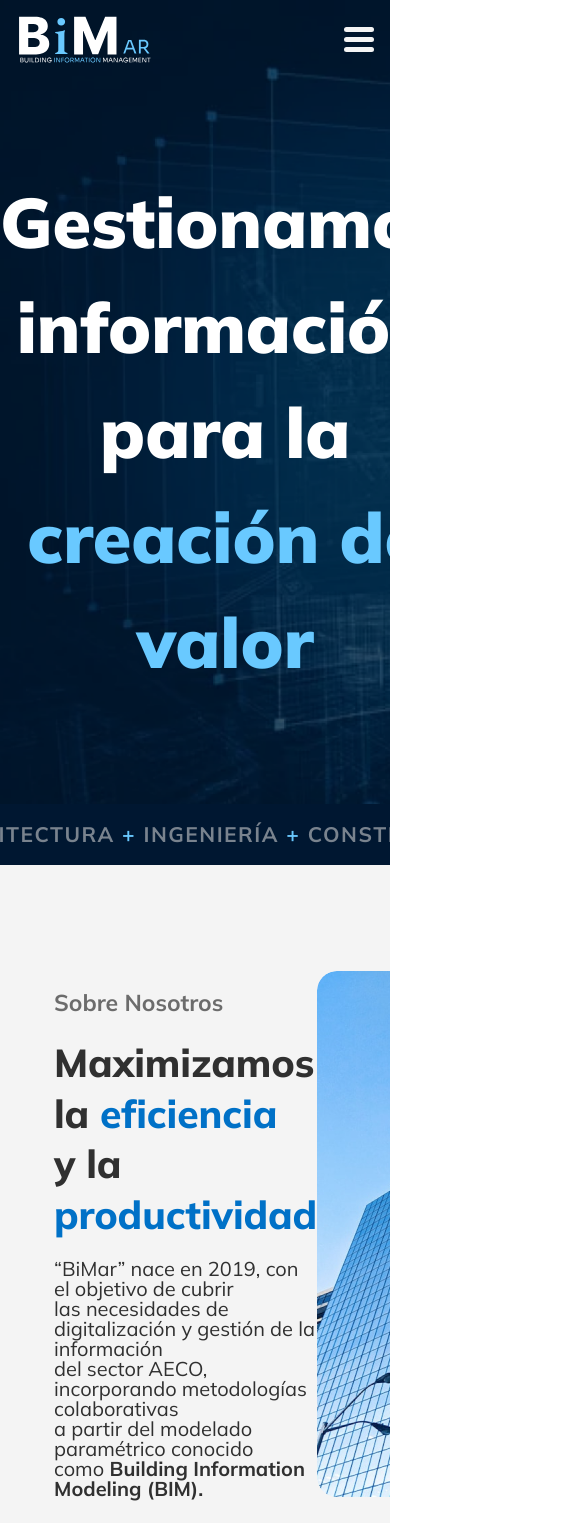
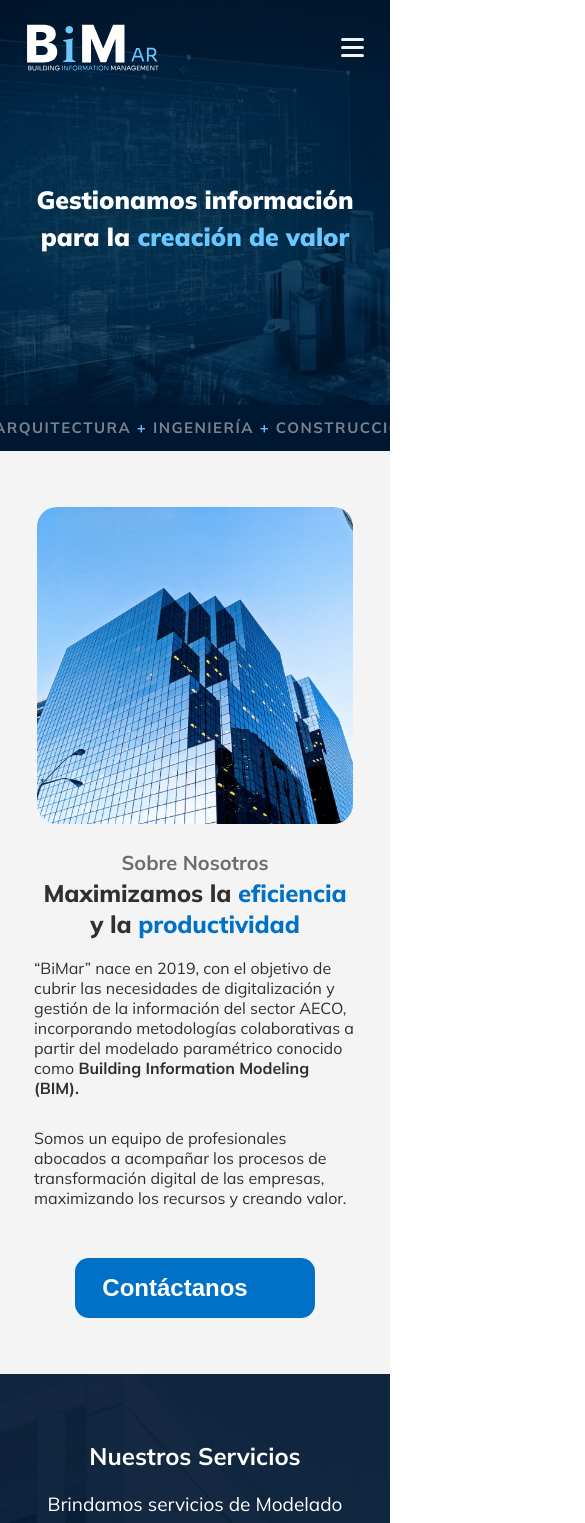
Before and after one commit to escuderoemanuel/bim-ar, a React (Vite) app: page / in a window 390 px wide. Shown: the top 1523 px of the page, 585 px wide, since content can reach past the window. Built offline with nearby package versions, Linux system fonts and the light colour scheme; some icons are missing.

Commit message:
Responsive: Body

```diff
--- a/src/components/Body/Contacto/Contacto.css
+++ b/src/components/Body/Contacto/Contacto.css
@@ -99,3 +99,121 @@ form button {
   opacity: 0;
   display: none;
 }
+
+@media screen and (max-width: 600px) {
+  .contacto {
+    width: 100%;
+    background-color: var(--fondo);
+    color: var(--texto-contacto);
+    padding: 56px 34px;
+  }
+
+  .contactoContainer {
+    max-width: 330px;
+    display: flex;
+    flex-direction: column-reverse;
+    justify-content: space-between;
+    margin: auto;
+    font-size: 1.2em;
+    align-items: center;
+    text-align: start;
+  }
+
+  .formContainer {
+    display: flex;
+    height: 100%;
+    width: 300px;
+    flex-direction: column;
+    align-items: center;
+  }
+
+  .contactoContainer h3 {
+    font-size: 24px;
+    font-weight: 800;
+    text-align: center;
+    line-height: 1;
+    margin: 1.5rem;
+  }
+
+  .contactoContainer p {
+    font-size: 20px;
+    margin-bottom: 1rem;
+    text-align: center;
+    line-height: 1;
+    width: 280px;
+  }
+
+  form {
+    display: flex;
+    flex-direction: column;
+    align-items: center;
+    justify-content: space-between;
+    align-items: center;
+    height: 100%;
+  }
+
+  form label {
+    font-size: 20px;
+    width: 300px;
+  }
+
+  .labelNameEmail {
+    display: flex;
+    flex-direction: column;
+    width: 300px;
+  }
+
+  .labelTextArea {
+    width: 200px;
+  }
+
+  .name,
+  .email {
+    margin-right: 0;
+  }
+
+  form input {
+    width: 300px;
+    height: 55px;
+    padding: 1rem;
+    font-size: 18px;
+  }
+
+  form input,
+  textarea {
+    border-radius: 15px;
+    border: 1px solid var(--texto-contacto);
+    font-family: 'Mulish', sans-serif;
+    margin: 0.5rem 0rem;
+  }
+
+  form textarea {
+    width: 300px;
+    padding: 1rem;
+    font-size: 18px;
+  }
+
+  form button {
+    width: 300px;
+    height: 55px;
+    border-radius: 15px;
+    background-color: var(--primary);
+    border: none;
+    color: var(--hex-);
+    font-size: 24px;
+    font-weight: 400;
+    cursor: pointer;
+    padding: 1rem;
+    margin-top: 1.5rem;
+  }
+
+  .contacto img {
+    height: 317px;
+  }
+
+  .textArea {
+    display: flex;
+    flex-direction: column;
+    margin-top: 1.5rem;
+  }
+}
--- a/src/components/Body/Contacto/Contacto.jsx
+++ b/src/components/Body/Contacto/Contacto.jsx
@@ -56,7 +56,9 @@ const Contacto = () => {
               </div>
             </div>
             <div className='textArea'>
-              <label htmlFor='messagge'>{t('contact.form.label3')}</label>
+              <label className='labelTextArea' htmlFor='messagge'>
+                {t('contact.form.label3')}
+              </label>
               <textarea
                 name='messagge'
                 id='messagge'
--- a/src/components/Body/Inicio/Banner/Banner.css
+++ b/src/components/Body/Inicio/Banner/Banner.css
@@ -24,3 +24,14 @@
   font-weight: 700;
   color: var(--texto-);
 }
+
+@media screen and (max-width: 600px) {
+  .banner {
+    height: 46px;
+    font-size: 15px;
+  }
+
+  .banner p {
+    margin-left: 4rem;
+  }
+}
--- a/src/components/Body/Inicio/Inicio.css
+++ b/src/components/Body/Inicio/Inicio.css
@@ -23,3 +23,21 @@
   font-weight: 900;
   text-align: center;
 }
+
+@media screen and (max-width: 600px) {
+  .inicio {
+    height: 451px;
+    background-size: cover;
+    background-position: 50% 50%;
+    padding-top: 95px;
+  }
+
+  .inicioContainer {
+    max-width: 330px;
+  }
+
+  .inicioContainer h1 {
+    font-size: 25px;
+    font-weight: 900;
+  }
+}
--- a/src/components/Body/Nosotros/Nosotros.css
+++ b/src/components/Body/Nosotros/Nosotros.css
@@ -74,3 +74,89 @@ i {
   border-radius: 20px;
   height: 526px;
 }
+
+@media screen and (max-width: 600px) {
+  .nosotros {
+    padding: 56px 34px;
+  }
+
+  .nosotrosContainer {
+    max-width: 330px;
+    height: 100%;
+    margin: auto;
+    display: flex;
+    flex-direction: column-reverse;
+    justify-content: space-between;
+    align-items: center;
+    text-align: center;
+  }
+
+  .nosotros h3 {
+    margin-bottom: 0px;
+    padding: 0;
+    font-size: 20px;
+  }
+
+  .nosotros h2 {
+    font-weight: 800;
+    letter-spacing: -0.1px;
+    font-size: 24px;
+    margin-bottom: 18px;
+    line-height: 1.3;
+  }
+
+  .nosotros h2 span {
+    color: var(--primary);
+  }
+
+  .nosotrosText {
+    height: 100%;
+  }
+
+  .nosotros p {
+    line-height: normal;
+    font-size: 16px;
+    text-align: left;
+  }
+
+  .wrap p {
+    white-space: normal;
+  }
+
+  .nosotros p span {
+    font-weight: bold;
+  }
+
+  .nosotrosContainer button {
+    margin: auto;
+    margin-top: 50px;
+    display: flex;
+    justify-content: center;
+    align-items: center;
+    text-transform: capitalize;
+    background-color: var(--primary);
+    width: 240px;
+    height: 60px;
+    border-radius: 14px;
+    font-weight: bold;
+    cursor: pointer;
+    color: var(--hex);
+    border: none;
+  }
+  .divBtn {
+    display: flex;
+    justify-content: center;
+    align-items: center;
+    color: var(--hex-);
+  }
+
+  i {
+    margin: 0.5rem;
+  }
+
+  .nosotrosContainer img {
+    border-radius: 20px;
+    height: 317px;
+    margin-bottom: 1rem;
+  }
+}
--- a/src/components/Body/Nosotros/Nosotros.jsx
+++ b/src/components/Body/Nosotros/Nosotros.jsx
@@ -8,7 +8,7 @@ const Nosotros = () => {
   /* i18next */
   const [t, i18n] = useTranslation('global');
   return (
-    <section className='nosotros wrap' id='aboutUs'>
+    <section className='nosotros wrap t' id='aboutUs'>
       <div className='nosotrosContainer'>
         <div className='nosotrosText'>
           <h3>{t('aboutUs.title1')}</h3>
--- a/src/components/Body/Servicios/Servicios.css
+++ b/src/components/Body/Servicios/Servicios.css
@@ -106,3 +106,87 @@
   background-color: var(--servicio-5);
   height: 399px;
 }
+
+@media screen and (max-width: 600px) {
+  .servicios {
+    width: 100%;
+    background-size: cover;
+    background-position: 50%;
+    background-repeat: no-repeat;
+    padding: 56px 34px;
+  }
+
+  .serviciosContainer {
+    max-width: 330px;
+    margin: auto;
+    font-size: 1.2em;
+    display: flex;
+    flex-direction: column;
+    justify-content: space-between;
+    align-items: center;
+    text-align: center;
+  }
+
+  .serviciosText {
+    padding: 0.5rem;
+    margin-bottom: 4rem;
+  }
+
+  .serviciosText h2 {
+    font-size: 24px;
+    margin-bottom: 1rem;
+  }
+
+  .serviciosText p {
+    font-size: 19px;
+    letter-spacing: normal;
+  }
+
+  .serviciosContainer img {
+    border-radius: 20px;
+    width: 300px;
+  }
+
+  .servContainer {
+    max-width: 1180px;
+    display: flex;
+    justify-content: center;
+    align-items: flex-end;
+    flex-wrap: nowrap;
+    row-gap: 2rem;
+    overflow: scroll;
+  }
+
+  .serv {
+    color: var(--texto-servicios);
+    border-radius: 15px;
+    padding: 40px 16px;
+    width: 210px;
+    font-size: 14px;
+    font-weight: 600;
+    display: flex;
+    flex-direction: column;
+  }
+
+  .serv h1 {
+    margin: 0;
+    padding: 0;
+    line-height: 1;
+    font-size: 60px;
+    font-weight: 900;
+    margin-bottom: 50px;
+  }
+
+  .serv h3 {
+    font-size: 20px;
+    font-weight: 800;
+    margin-bottom: 0.2rem;
+  }
+
+  .serv p {
+    display: flex;
+    font-size: 14px;
+    line-height: 1.3;
+    justify-content: center;
+  }
+}
--- a/src/components/Footer/Footer.css
+++ b/src/components/Footer/Footer.css
@@ -3,6 +3,7 @@
   height: 372px;
   background-size: cover;
   background-repeat: no-repeat;
+  overflow: hidden;
 }
 
 .footerContainer {
--- a/src/components/Header/Header.css
+++ b/src/components/Header/Header.css
@@ -28,7 +28,11 @@
 }
 
 @media screen and (max-width: 600px) {
+  .header.scrolled {
+    height: 95px;
+  }
+
   .headerContainer {
-    padding: 1rem;
+    padding: 1.5rem;
   }
 }
--- a/src/components/Header/Navbar/Navbar.css
+++ b/src/components/Header/Navbar/Navbar.css
@@ -38,11 +38,11 @@
 }
 
 .toggle {
-  width: 30px;
-  height: 30px;
+  width: 28px;
+  height: 28px;
   display: none;
   flex-direction: column;
-  justify-content: space-around;
+  justify-content: space-evenly;
   align-items: center;
   border-radius: 0.5rem;
   transition: all 0.5s;
@@ -52,8 +52,8 @@
 }
 
 .line {
-  width: 30px;
-  height: 5px;
+  width: 23px;
+  height: 3px;
   border-radius: 1rem;
   background-color: var(--fondo);
   transition: transform 0.5s;
--- a/src/translations/es/global.json
+++ b/src/translations/es/global.json
@@ -29,7 +29,7 @@
       "line2": "y la",
       "span2": "productividad"
     },
-    "paragraph1": "“BiMar” nace en 2019, con el objetivo de cubrir \nlas necesidades de digitalización y gestión de la información \ndel sector AECO, incorporando metodologías colaborativas \na partir del modelado paramétrico conocido \ncomo",
+    "paragraph1": "“BiMar” nace en 2019, con el objetivo \tde cubrir \nlas necesidades de digitalización y gestión de la información \ndel sector AECO, incorporando metodologías colaborativas \na partir del modelado paramétrico conocido \ncomo",
     "span": "Building Information Modeling (BIM).",
     "paragraph2": "Somos un equipo de profesionales abocados a acompañar \nlos procesos de transformación digital de las empresas, \nmaximizando los recursos y creando valor.",
     "textBtn": "Contáctanos",
@@ -75,7 +75,7 @@
     "form": {
       "label1": "Nombre",
       "label2": "Correo",
-      "label3": "Cuéntanos mas acerca de tu proyecto",
+      "label3": "Cuéntanos más acerca de tu proyecto",
       "textBtn": "Enviar"
     },
     "img": {
```
